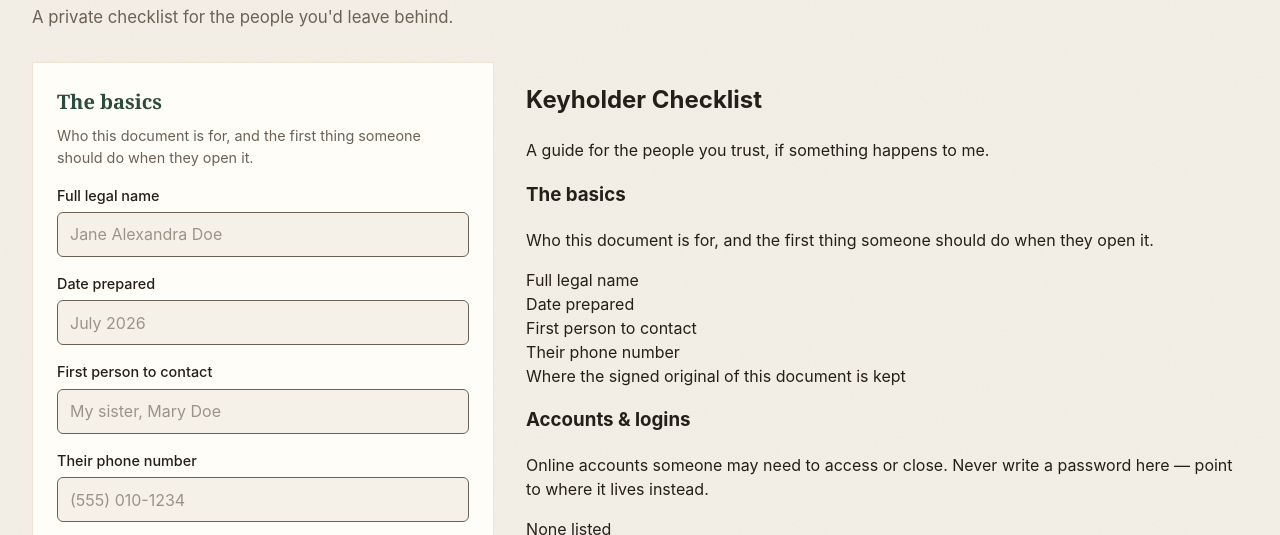
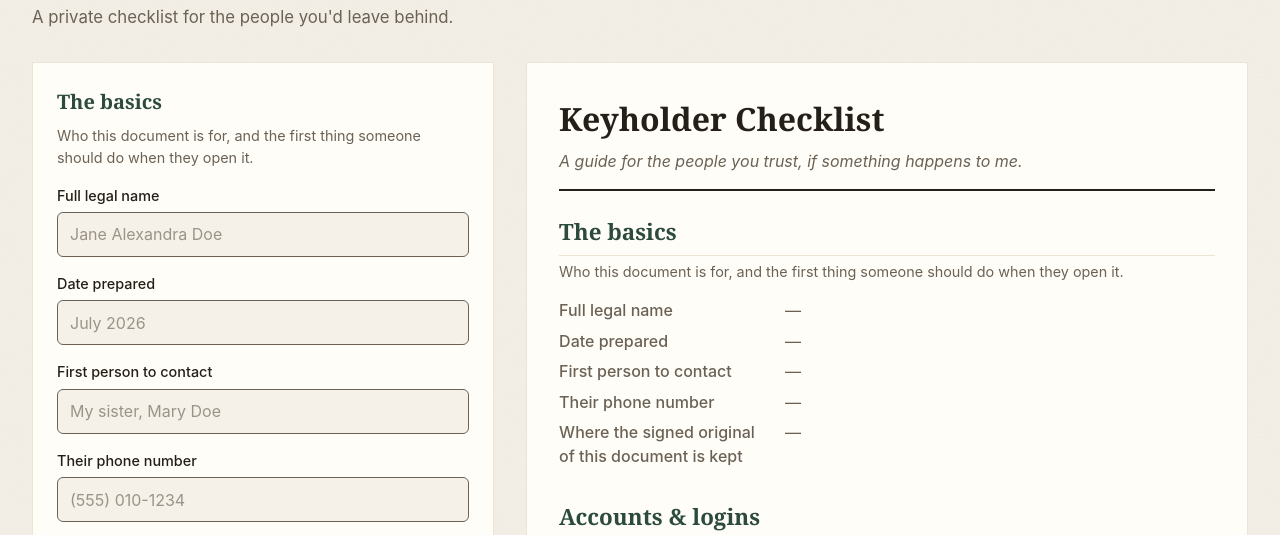
Before and after one commit to ctkrug/keyholder, a website with bundled scripts: page src/index.html in a window 1280 px wide. Shown: the part 196-731 px from the top of the page. Built offline with nearby package versions, Linux system fonts and the light colour scheme; files whose address does not match are found by name.

Commit message:
feat(css): style the preview pane as an actual sheet of paper
This is the hero DESIGN.md calls out: a lifted surface-1 sheet with a
Fraunces masthead, ink-green section headers, and a label/value grid for
each field. Empty values render a quiet em-dash instead of a blank gap so
"nothing filled in yet" still looks intentional.

```diff
--- a/src/css/style.css
+++ b/src/css/style.css
@@ -470,3 +470,111 @@ textarea.field__control {
   align-self: flex-end;
   margin-top: var(--space-1);
 }
+
+/* The preview pane: the hero. Styled as an actual sheet of paper — even
+   stacked on mobile it should read as "a page," never a dead gray box. */
+
+.paper {
+  min-height: 60vh;
+  padding: var(--space-4);
+  background: var(--surface-1);
+  border: 1px solid var(--surface-2);
+  border-radius: var(--radius-paper);
+  box-shadow: var(--shadow-paper);
+}
+
+.doc__masthead {
+  margin-bottom: var(--space-3);
+  padding-bottom: var(--space-2);
+  border-bottom: 2px solid var(--text);
+}
+
+.doc__title {
+  margin: 0;
+  font-family: var(--font-display);
+  font-weight: 700;
+  font-size: 2rem;
+  color: var(--text);
+}
+
+.doc__subtitle {
+  margin: 0.35em 0 0;
+  color: var(--text-muted);
+  font-style: italic;
+  font-size: 1rem;
+}
+
+.doc-section {
+  margin-bottom: var(--space-4);
+}
+
+.doc-section:last-child {
+  margin-bottom: 0;
+}
+
+.doc-section__title {
+  margin: 0 0 0.2em;
+  padding-bottom: 0.3em;
+  font-family: var(--font-display);
+  font-weight: 600;
+  font-size: 1.4rem;
+  color: var(--accent-support);
+  border-bottom: 1px solid var(--surface-2);
+}
+
+.doc-section__desc {
+  margin: 0 0 var(--space-2);
+  color: var(--text-muted);
+  font-size: 0.9rem;
+  max-width: 65ch;
+}
+
+.doc-section__empty {
+  margin: 0;
+  color: var(--text-muted);
+  font-style: italic;
+}
+
+.doc-entry {
+  margin-bottom: var(--space-2);
+}
+
+.doc-entry:last-child {
+  margin-bottom: 0;
+}
+
+.doc-entry__title {
+  margin: 0 0 0.3em;
+  font-family: var(--font-ui);
+  font-weight: 600;
+  font-size: 0.95rem;
+  color: var(--text);
+}
+
+.doc-fields {
+  display: grid;
+  grid-template-columns: minmax(10em, 32%) 1fr;
+  row-gap: 0.4em;
+  column-gap: var(--space-2);
+  margin: 0;
+}
+
+.doc-field {
+  display: contents;
+}
+
+.doc-field__label {
+  font-weight: 500;
+  color: var(--text-muted);
+}
+
+.doc-field__value {
+  margin: 0;
+  color: var(--text);
+  overflow-wrap: anywhere;
+}
+
+.doc-field__value.is-empty::after {
+  content: '—';
+  color: var(--text-muted);
+}
```
